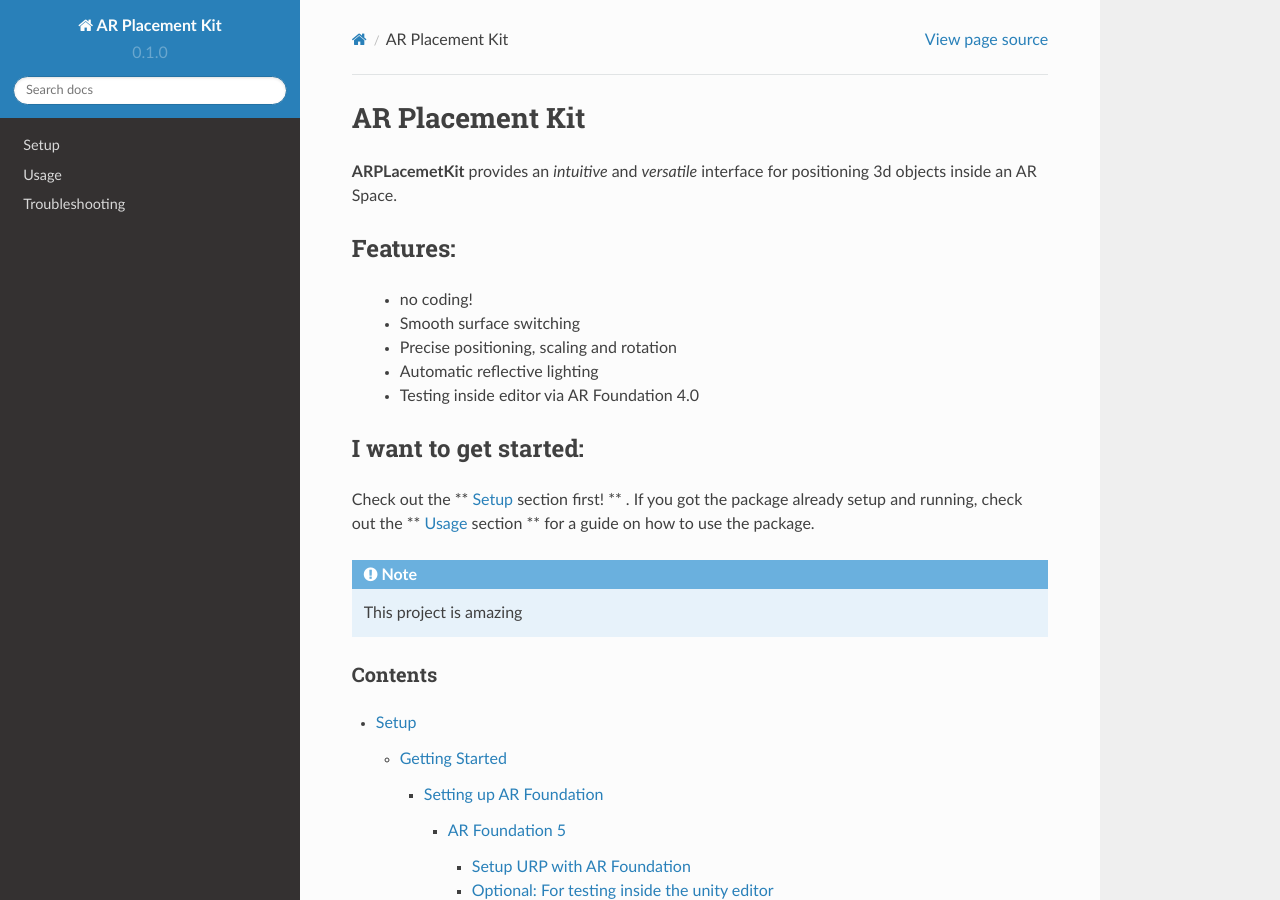
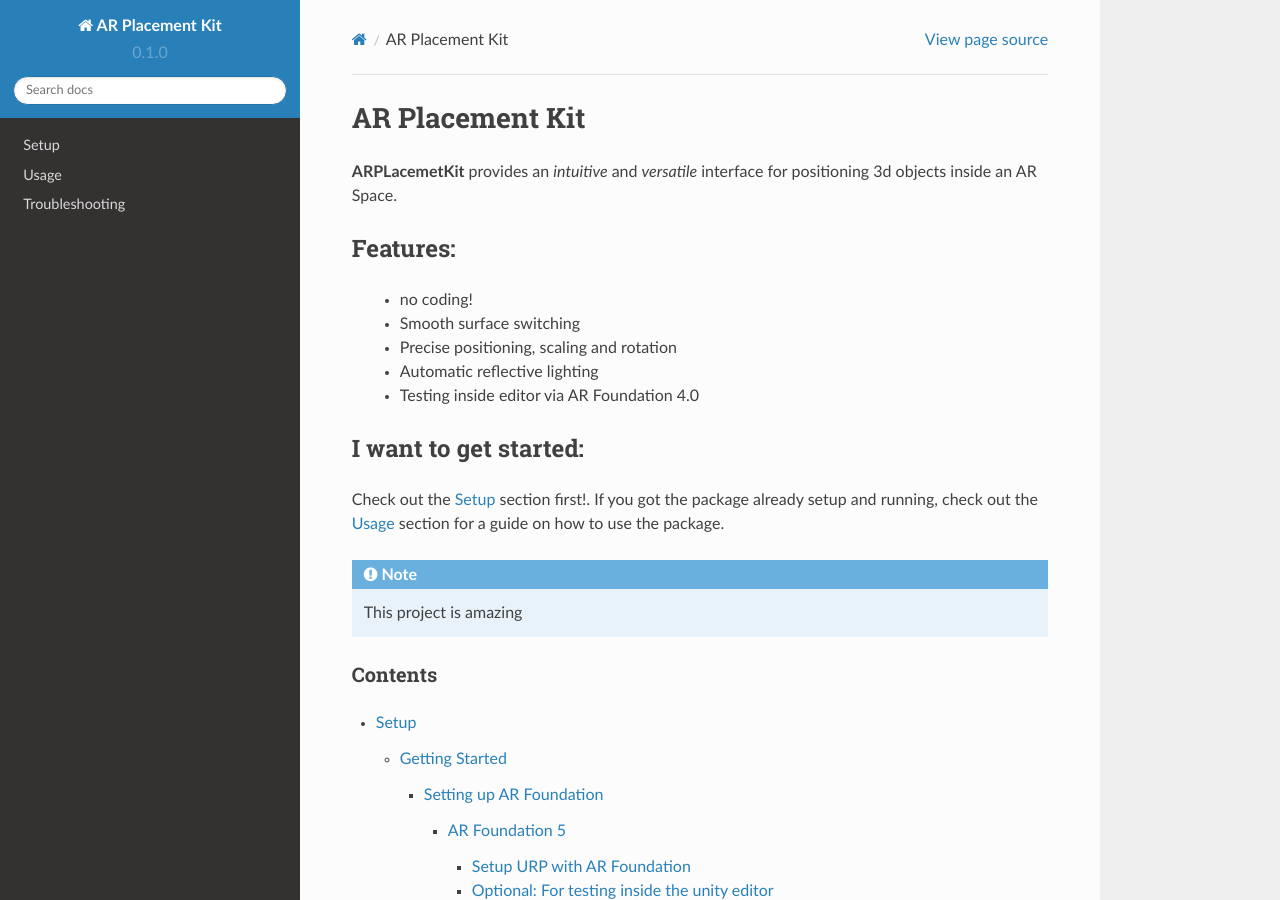
Before and after one commit to Ditached/ARPlacementKit-Docs, a Sphinx documentation site: the page built from docs/source/index.rst, in a window 1280 px wide and 900 px high. Built offline with Sphinx 7.4.7 and the Read the Docs theme 2.0.0, drawn with Linux system fonts in a browser that asks for light colours.

Commit message:
Fixing intro

```diff
--- a/docs/source/index.rst
+++ b/docs/source/index.rst
@@ -16,8 +16,8 @@
 I want to get started:
 ~~~~~~~~
 
-Check out the ** :doc:`installation` section first! ** . If you got the package already setup and running,
-check out the ** :doc:`usage` section ** for a guide on how to use the package.
+Check out the :doc:`installation` section first!. If you got the package already setup and running,
+check out the :doc:`usage` section for a guide on how to use the package.
 
 .. note::
 
```
